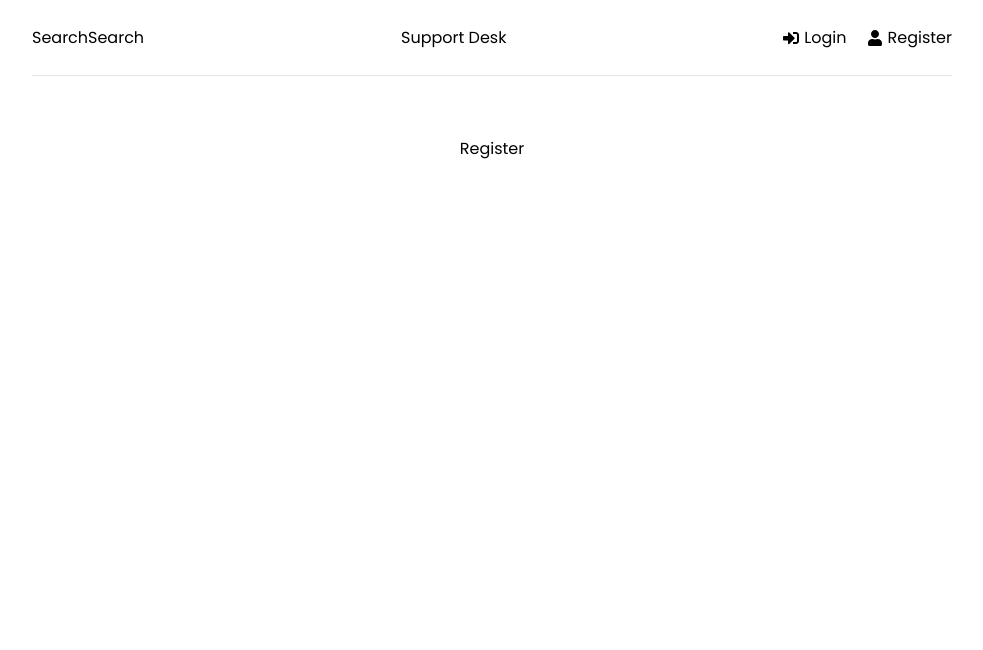
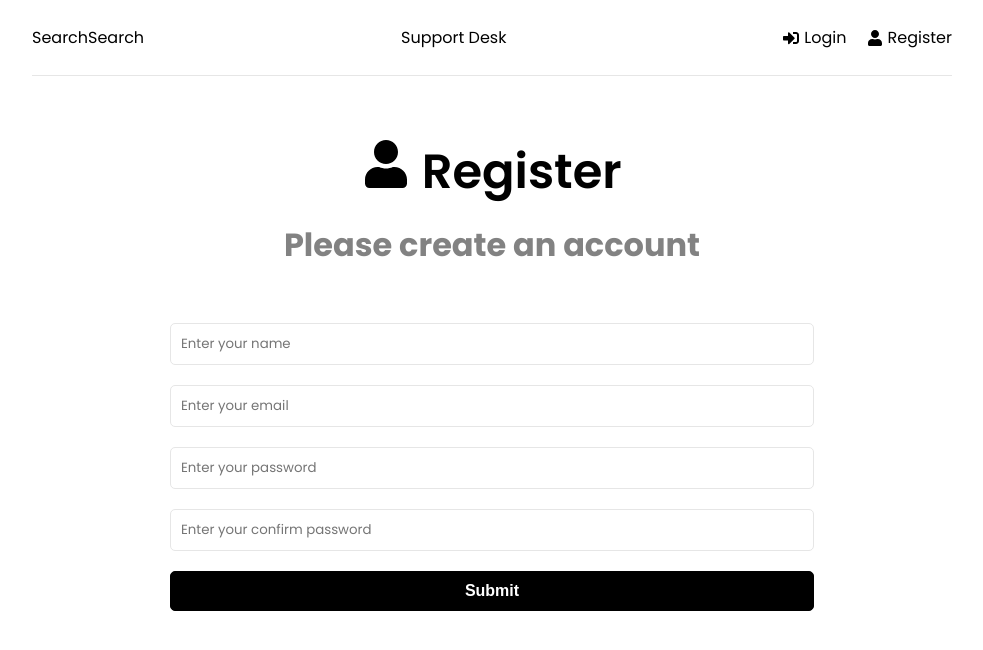
Before and after one commit to carlosofscience/support-desk, a React (Create React App) app in the folder frontend/: page /register in a window 1280 px wide. Shown: the top 650 px of the page, without its empty margins (148-1131 px from the left). Built offline with nearby package versions, Linux system fonts and the light colour scheme.

Commit message:
adding to pages register, login and home UIs

```diff
--- a/frontend/src/App.js
+++ b/frontend/src/App.js
@@ -1,4 +1,6 @@
 import { BrowserRouter as Router, Routes, Route} from 'react-router-dom'
+import { ToastContainer } from 'react-toastify';
+import 'react-toastify/dist/ReactToastify.css'
 import Header from './components/Header';
 import Home from './pages/Home'
 import Login from './pages/Login';
@@ -17,6 +19,7 @@
           </Routes>
         </div>
       </Router>
+      <ToastContainer />
     </>
   );
 }
--- a/frontend/src/pages/Home.jsx
+++ b/frontend/src/pages/Home.jsx
@@ -1,7 +1,23 @@
+import { Link } from "react-router-dom"
+import { FaQuestionCircle, FaTicketAlt } from 'react-icons/fa'
+
 function Home() {
   return (
-    <div>Home</div>
-  )
+    <>
+      <section className="heading">
+        <h1>What do you need help with?</h1>
+        <p>Please choose from an option below</p>
+      </section>
+
+      <Link to="/new-ticket" className="btn btn-reverse btn-block">
+        <FaQuestionCircle /> Create new Ticket
+      </Link>
+
+      <Link to="/tickets" className="btn btn-block">
+        <FaTicketAlt /> View my Tickets
+      </Link>
+    </>
+  );
 }
 
 export default Home
--- a/frontend/src/pages/Login.jsx
+++ b/frontend/src/pages/Login.jsx
@@ -1,7 +1,67 @@
+import { useState } from "react";
+import { toast } from "react-toastify";
+import { FaSignInAlt } from "react-icons/fa";
+
 function Login() {
+  const [formData, setFormData] = useState({
+    email: "",
+    password: "",
+  });
+
+  const {email, password } = formData;
+
+  const onChange = (e) => {
+    setFormData((prevState) => ({
+      ...prevState,
+      [e.target.name]: e.target.value,
+    }));
+  };
+
+  const onSubmit = (e) => {
+    e.preventDefault();
+  };
+
   return (
-    <div>Login</div>
-  )
+    <>
+      <section className="heading">
+        <h1>
+          <FaSignInAlt /> Login
+        </h1>
+        <p>Please log in to get support</p>
+      </section>
+      <section className="form">
+        <form onSubmit={onSubmit}>
+          <div className="form-group">
+            <input
+              type="email"
+              className="form-control"
+              name="email"
+              id="email"
+              value={email}
+              onChange={onChange}
+              placeholder="Enter your email"
+              required
+            />
+          </div>
+          <div className="form-group">
+            <input
+              type="password"
+              className="form-control"
+              name="password"
+              id="password"
+              value={password}
+              onChange={onChange}
+              placeholder="Enter your password"
+              required
+            />
+          </div>
+          <div className="form-group">
+            <button className="btn btn-block">Submit</button>
+          </div>
+        </form>
+      </section>
+    </>
+  );
 }
 
-export default Login
+export default Login;
--- a/frontend/src/pages/Register.jsx
+++ b/frontend/src/pages/Register.jsx
@@ -1,7 +1,96 @@
+import { useState } from "react"
+import { toast } from "react-toastify";
+import { FaUser } from 'react-icons/fa'
 function Register() {
+
+  const [formData, setFormData] = useState({
+    name: "",
+    email: "",
+    password: "",
+    confirm_password: "",
+  });
+
+  const { name, email, password, confirm_password } = formData;
+
+  const onChange = (e)=>{
+    setFormData((prevState => ({
+      ...prevState, [e.target.name]: e.target.value
+    })));
+  }
+
+  const onSubmit = (e)=>{
+    e.preventDefault()
+
+    if(password != confirm_password){
+      toast.error('Passwords do not match')
+    }
+  }
+
   return (
-    <div>Register</div>
-  )
+    <>
+      <section className="heading">
+        <h1>
+          <FaUser /> Register
+        </h1>
+        <p>Please create an account</p>
+      </section>
+      <section className="form">
+        <form onSubmit={onSubmit}>
+          <div className="form-group">
+            <input
+              type="text"
+              className="form-control"
+              name="name"
+              id="name"
+              value={name}
+              onChange={onChange}
+              placeholder="Enter your name"
+              required
+            />
+          </div>
+          <div className="form-group">
+            <input
+              type="email"
+              className="form-control"
+              name="email"
+              id="email"
+              value={email}
+              onChange={onChange}
+              placeholder="Enter your email"
+              required
+            />
+          </div>
+          <div className="form-group">
+            <input
+              type="password"
+              className="form-control"
+              name="password"
+              id="password"
+              value={password}
+              onChange={onChange}
+              placeholder="Enter your password"
+              required
+            />
+          </div>
+          <div className="form-group">
+            <input
+              type="password"
+              className="form-control"
+              name="confirm_password"
+              id="confirm_password"
+              value={confirm_password}
+              onChange={onChange}
+              placeholder="Enter your confirm password"
+              required
+            />
+          </div>
+          <div className="form-group">
+            <button className="btn btn-block">Submit</button>
+          </div>
+        </form>
+      </section>
+    </>
+  );
 }
 
 export default Register
```
